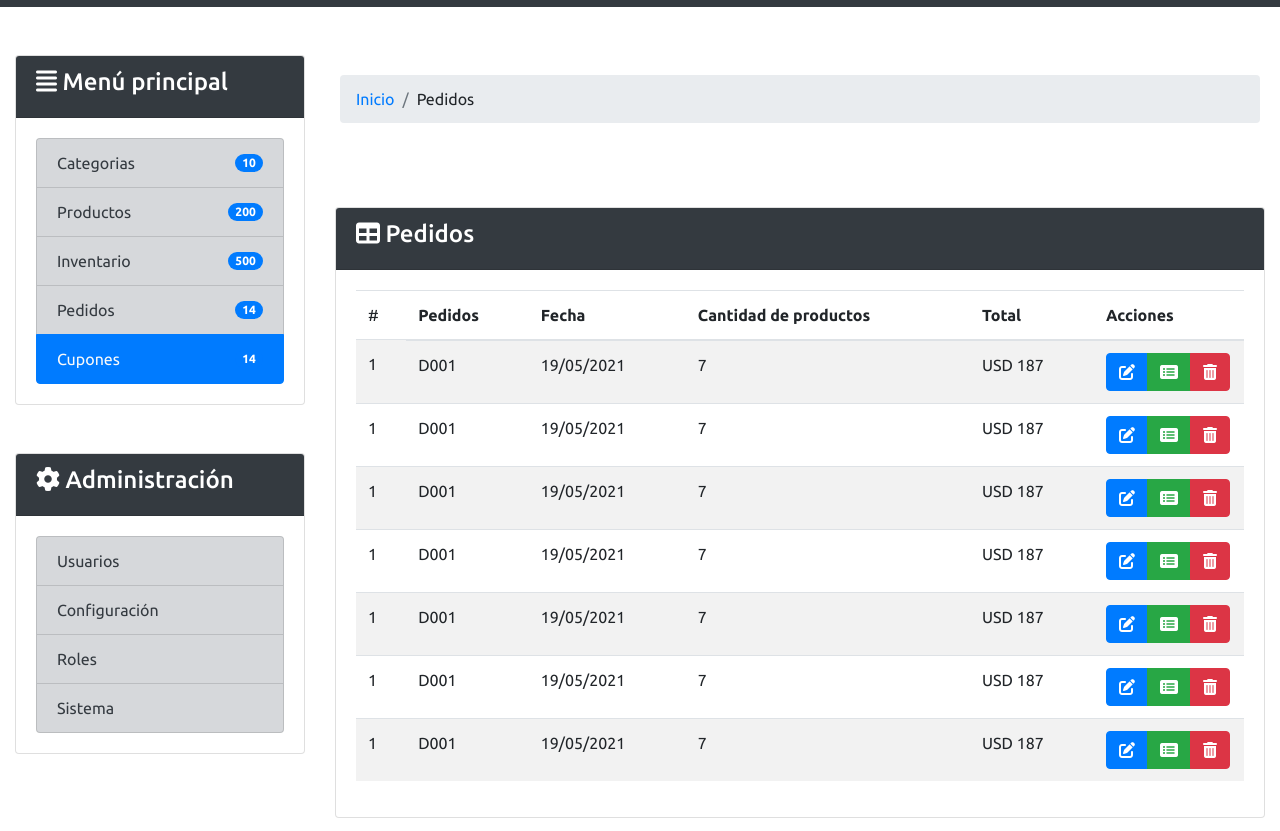
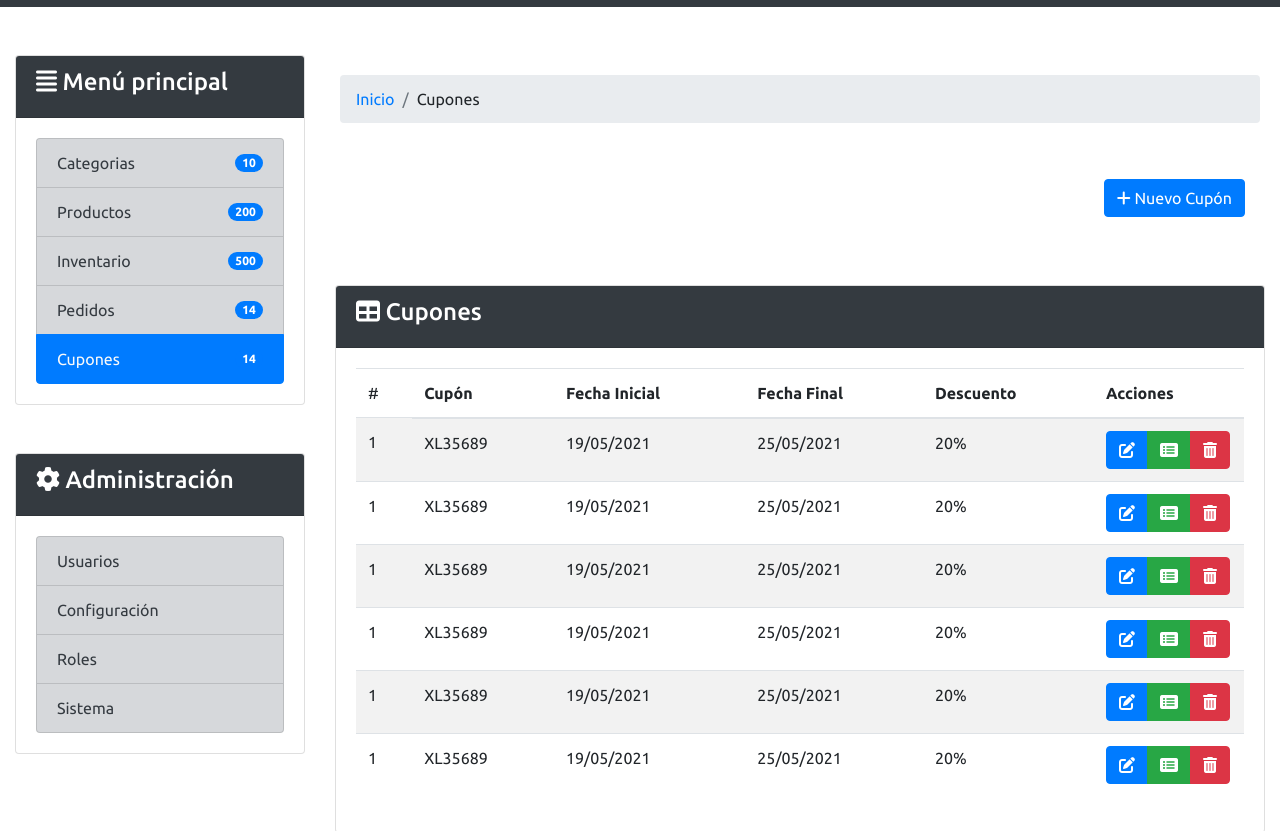
Before and after one commit to edganime96/appcommerce, a plain HTML site: page cupones.html in a window 1280 px wide. Shown: the part 63-894 px from the top of the page. Drawn offline with nearby package versions, Linux system fonts and the light colour scheme.

Commit message:
finalizado seccion cupones

```diff
--- a/cupones.html
+++ b/cupones.html
@@ -171,38 +171,46 @@
                   <li class="breadcrumb-item">
                     <a href="panel.html">Inicio</a>
                   </li>
-                  <li class="breadcrumb-item" aria-current="page">Pedidos</li>
+                  <li class="breadcrumb-item" aria-current="page">Cupones</li>
                 </ol>
               </nav>
             </div>
           </div>
 
+          <div class="row">
+            <div class="card-body">
+              <div class="col-sm-12 text-right">
+                <button class="btn btn-primary ml-auto" data-toggle="modal" data-target="#agregar-cupon">
+                  <i class="fas fa-plus"></i> Nuevo Cupón
+                </button>
+              </div>
+            </div>
+          </div>
 
-
-          <!-- Tabla ultimos productos -->
+          <!-- Tabla Cupones disponibles -->
           <div class="card mt-5">
             <div class="card-header bg-dark text-white">
-              <h4><i class="fas fa-table"></i> Pedidos</h4>
+              <h4><i class="fas fa-table"></i> Cupones</h4>
             </div>
             <div class="card-body">
               <table class="table table-striped">
                 <thead>
                   <tr>
                     <td>#</th>
-                    <th>Pedidos</th>
-                    <th>Fecha</th>
-                    <th>Cantidad de productos</th>
-                    <th>Total</th>
+                    <th>Cupón</th>
+                    <th>Fecha Inicial</th>
+                    <th>Fecha Final</th>
+                    <th>Descuento</th>
                     <th>Acciones</th>
                   </tr>
                 </thead>
                 <tbody>
                   <tr>
                     <td>1</td>
-                    <td>D001</td>
+                    <td>XL35689</td>
                     <td>19/05/2021</td>
-                    <td>7</td>
-                    <td>USD 187</td>
+                    <td>25/05/2021</td>
+                    <td>20%</td>
                     <td style="width: 150px;">
                       <div class="btn-group" role="group">
                         <a class="btn btn-primary text-white" href="#">
@@ -217,12 +225,13 @@
                       </div>
                     </td>
                   </tr>
+
                   <tr>
                     <td>1</td>
-                    <td>D001</td>
+                    <td>XL35689</td>
                     <td>19/05/2021</td>
-                    <td>7</td>
-                    <td>USD 187</td>
+                    <td>25/05/2021</td>
+                    <td>20%</td>
                     <td style="width: 150px;">
                       <div class="btn-group" role="group">
                         <a class="btn btn-primary text-white" href="#">
@@ -237,12 +246,13 @@
                       </div>
                     </td>
                   </tr>
+
                   <tr>
                     <td>1</td>
-                    <td>D001</td>
+                    <td>XL35689</td>
                     <td>19/05/2021</td>
-                    <td>7</td>
-                    <td>USD 187</td>
+                    <td>25/05/2021</td>
+                    <td>20%</td>
                     <td style="width: 150px;">
                       <div class="btn-group" role="group">
                         <a class="btn btn-primary text-white" href="#">
@@ -257,12 +267,13 @@
                       </div>
                     </td>
                   </tr>
+
                   <tr>
                     <td>1</td>
-                    <td>D001</td>
+                    <td>XL35689</td>
                     <td>19/05/2021</td>
-                    <td>7</td>
-                    <td>USD 187</td>
+                    <td>25/05/2021</td>
+                    <td>20%</td>
                     <td style="width: 150px;">
                       <div class="btn-group" role="group">
                         <a class="btn btn-primary text-white" href="#">
@@ -277,12 +288,13 @@
                       </div>
                     </td>
                   </tr>
+
                   <tr>
                     <td>1</td>
-                    <td>D001</td>
+                    <td>XL35689</td>
                     <td>19/05/2021</td>
-                    <td>7</td>
-                    <td>USD 187</td>
+                    <td>25/05/2021</td>
+                    <td>20%</td>
                     <td style="width: 150px;">
                       <div class="btn-group" role="group">
                         <a class="btn btn-primary text-white" href="#">
@@ -297,12 +309,13 @@
                       </div>
                     </td>
                   </tr>
+
                   <tr>
                     <td>1</td>
-                    <td>D001</td>
+                    <td>XL35689</td>
                     <td>19/05/2021</td>
-                    <td>7</td>
-                    <td>USD 187</td>
+                    <td>25/05/2021</td>
+                    <td>20%</td>
                     <td style="width: 150px;">
                       <div class="btn-group" role="group">
                         <a class="btn btn-primary text-white" href="#">
@@ -317,26 +330,7 @@
                       </div>
                     </td>
                   </tr>
-                  <tr>
-                    <td>1</td>
-                    <td>D001</td>
-                    <td>19/05/2021</td>
-                    <td>7</td>
-                    <td>USD 187</td>
-                    <td style="width: 150px;">
-                      <div class="btn-group" role="group">
-                        <a class="btn btn-primary text-white" href="#">
-                          <i class="fas fa-edit"></i>
-                        </a>
-                        <a class="btn btn-success text-white" href="#">
-                          <i class="fas fa-list-alt"></i>
-                        </a>
-                        <a class="btn btn-danger text-white" href="#">
-                          <i class="fas fa-trash-alt"></i>
-                        </a>
-                      </div>
-                    </td>
-                  </tr>
+
 
                 </tbody>
               </table>
@@ -410,7 +404,45 @@
     <script src="https://cdn.jsdelivr.net/npm/bootstrap@4.6.0/dist/js/bootstrap.min.js" integrity="sha384-+YQ4JLhjyBLPDQt//I+STsc9iw4uQqACwlvpslubQzn4u2UU2UFM80nGisd026JF" crossorigin="anonymous"></script>
     -->
 
-
+    <!-- Modal Cupones -->
+    <div class="modal fade" id="agregar-cupon" tabindex="-1" role="dialog" aria-labelledby="ejemplo-modal" aria-hidden="true">
+      <div class="modal-dialog" role="document">
+        <div class="modal-content">
+          <div class="modal-header">
+            <h5 class="modal-title" id="ejemplo-modal">
+              Ingresar un nuevo Producto
+            </h5>
+            <button class="close" data-dismiss="modal" aria-label="Close">
+              <span aria-hidden="true">&times;</span>
+            </button>
+          </div>
+          <div class="modal-body">
+            <form>
+              <div class="form-group">
+                <label for="cupon">Cupón</label>
+                <input type="text" class="form-control" placeholder="Ingrese un nuevo cupón de descuento">
+              </div>
+              <div class="form-group">
+                <label for="fecha_inicial">Fecha Inicial</label>
+                <input type="date" class="form-control" placeholder="Ingrese fecha inicial">
+              </div>
+              <div class="form-group">
+                <label for="fecha_final">Fecha Final</label>
+                <input type="date" class="form-control" placeholder="Ingrese fecha final">
+              </div>
+              <div class="form-group">
+                <label for="descuento">Descuento</label>
+                <input type="number" class="form-control" placeholder="Ingrese descuento">
+              </div>
+            </form>
+          </div>
+          <div class="modal-footer">
+            <button class="btn btn-secondary" type="button" data-dismiss="modal">Cerrar</button>
+            <button class="btn btn-primary" type="button"><i class="fas fa-save"></i> Guardar</button>
+          </div>
+        </div>
+      </div>
+    </div>
 
 
   </body>
```
Also changed, not shown: inventario.html (+1 -1 lines).
